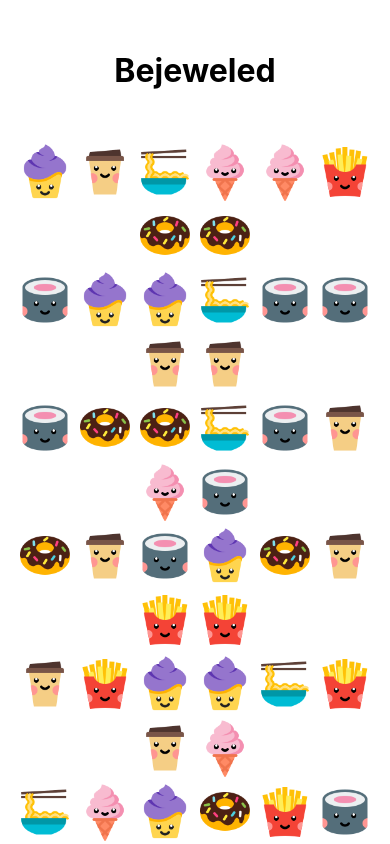
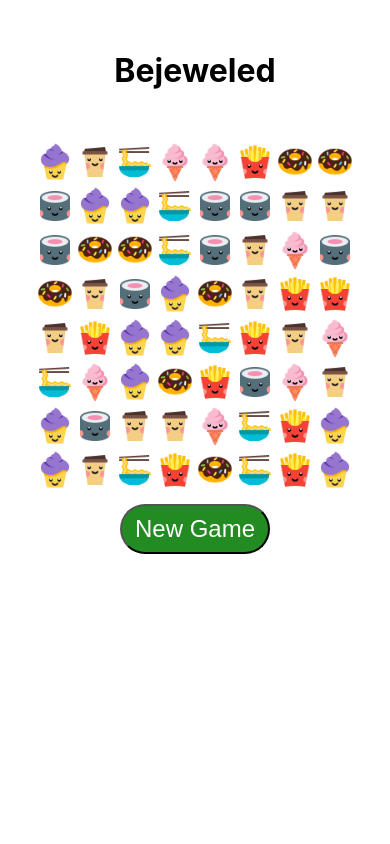
Before and after one commit to viveksainanee/bejeweled, a React (Create React App) app: page / in a window 390 px wide. Shown: the top 844 px of the page. Built offline with nearby package versions, Linux system fonts and the light colour scheme.

Commit message:
added lightweight responsive

```diff
--- a/src/Row.js
+++ b/src/Row.js
@@ -9,6 +9,28 @@ import img05 from './assets/05.png';
 import img06 from './assets/06.png';
 
 class Row extends Component {
+  constructor(props) {
+    super(props);
+    this.state = { width: 0 };
+    this.updateWindowDimensions = this.updateWindowDimensions.bind(this);
+  }
+
+  // Event listener to update screen size in state
+  componentDidMount() {
+    this.updateWindowDimensions();
+    window.addEventListener('resize', this.updateWindowDimensions);
+  }
+
+  // Removes screen size updater
+  componentWillUnmount() {
+    window.removeEventListener('resize', this.updateWindowDimensions);
+  }
+
+  // Updates screen size in state
+  updateWindowDimensions() {
+    this.setState({ width: window.innerWidth });
+  }
+
   render() {
     // this is an array of gem images
     let imageFiles = [img00, img01, img02, img03, img04, img05, img06];
@@ -18,8 +40,8 @@ class Row extends Component {
       <img
         src={imageFiles[id]}
         alt="gem"
-        height="60px"
-        width="60px"
+        height={this.state.width < 500 ? '40px' : '60px'}
+        width={this.state.width < 500 ? '40px' : '60px'}
         key={uuid()}
       />
     ));
```
